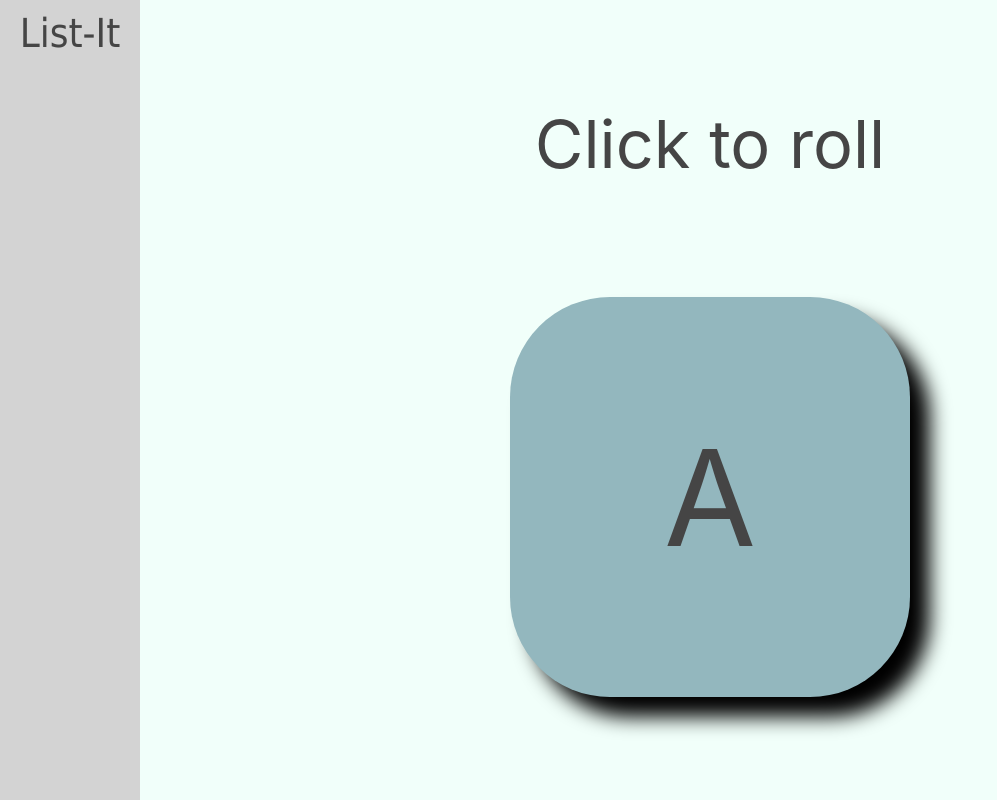
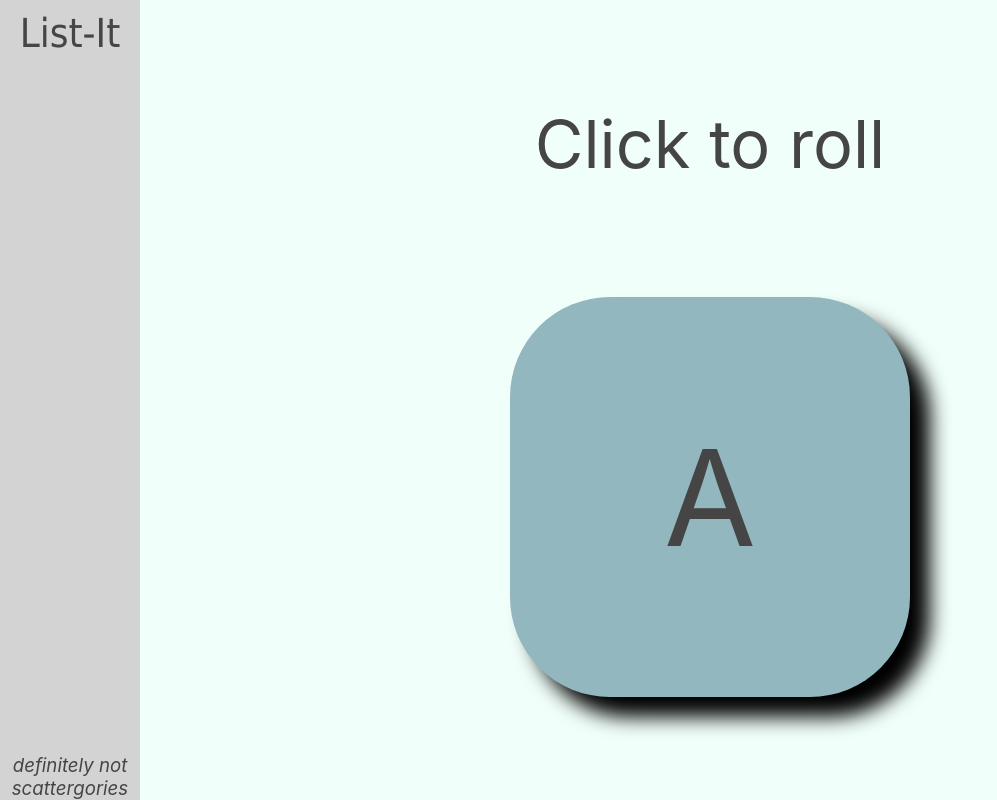
Before and after one commit to kateapault/list-it, a React (Create React App) app: page / in a window 1280 px wide. Shown: the whole page, without its empty margins (0-997 px from the left). Built offline with nearby package versions, Linux system fonts and the light colour scheme.

Commit message:
replaced navbar with text so header looks less empty

```diff
--- a/src/components/Header.js
+++ b/src/components/Header.js
@@ -7,6 +7,7 @@ function Header(props) {
         <div className="header">
             <div className="site-title">List-It</div>
             {/* <NavBar changePage={props.changePage}/> */}
+            <div className="disclaimer"><div className="rotated">definitely not scattergories</div></div>
         </div>
     )
 };
--- a/src/index.css
+++ b/src/index.css
@@ -61,6 +61,19 @@ code {
   color: var(--dark);
   padding-top:10px;
   padding-bottom:10px;
+}
+
+.disclaimer {
+  width: 100%;
+  flex: 6;
+  display: flex;
+  flex-direction: column;
+  justify-content: flex-end;
+  align-items: center;
+  text-align: center;
+  font-size: 14pt;
+  font-style: italic;
+  color: var(--dark);
 }
 
 .nav-bar {
```
